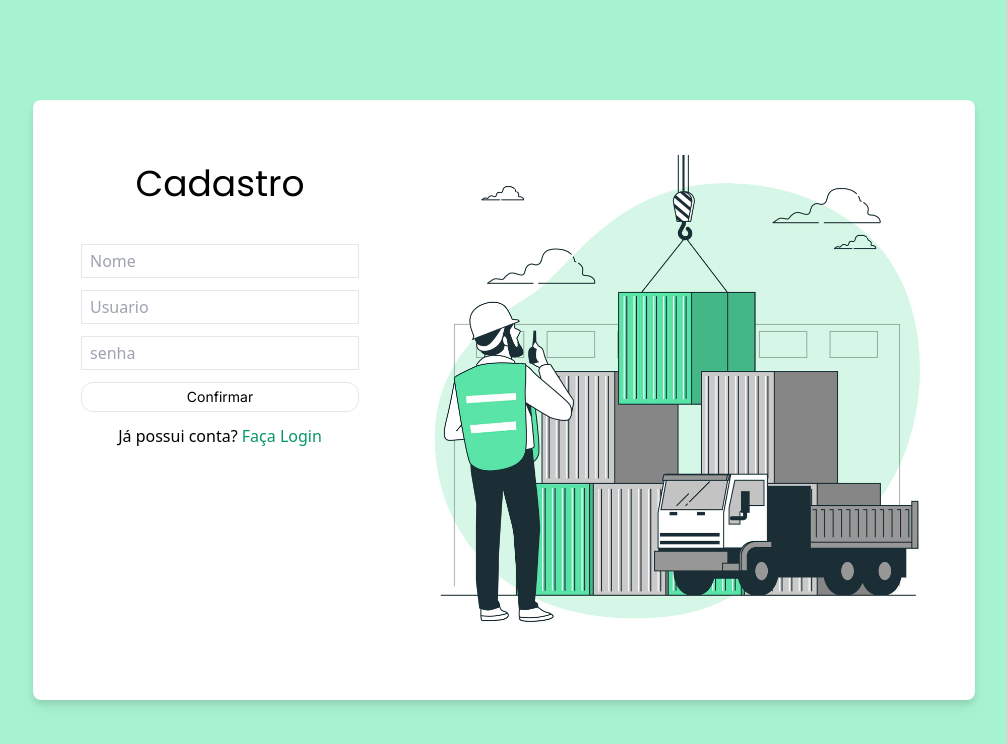
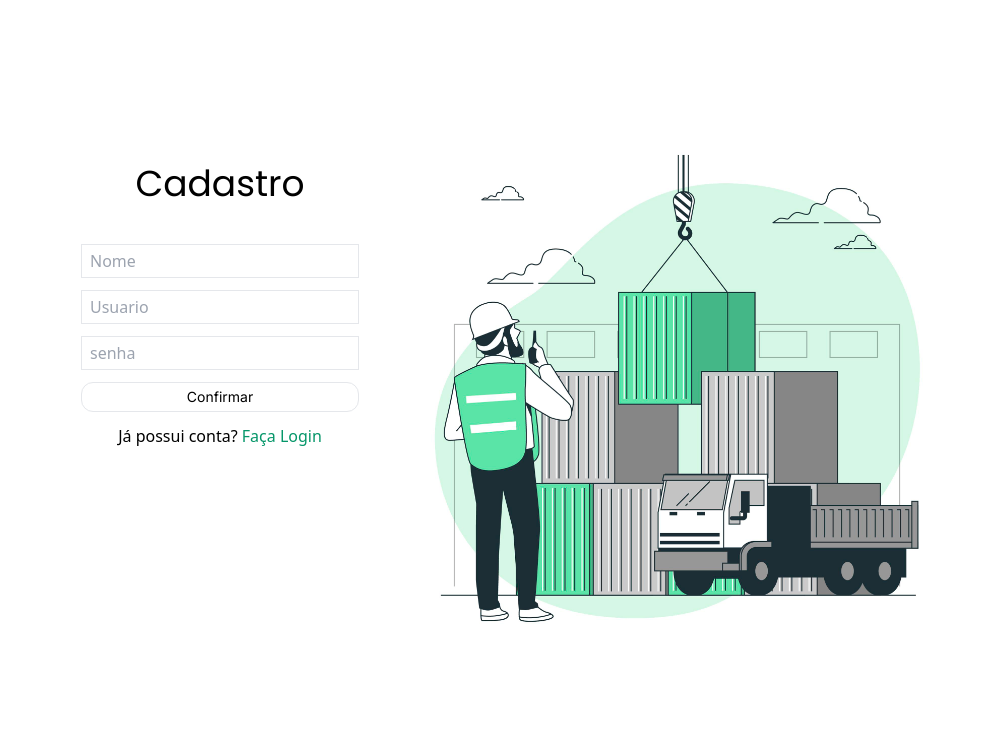
Before and after one commit to fre200tey623/Programacao-Web, a React (Vite) app in the folder Front-end/: page /cadastro in a window 1280 px wide. Shown: the top 744 px of the page, without its empty margins (136-1143 px from the left). Built offline with nearby package versions, Linux system fonts and the light colour scheme.

Commit message:
Componente Cadastro atualizado

```diff
--- a/Front-end/src/Cadastro.jsx
+++ b/Front-end/src/Cadastro.jsx
@@ -33,8 +33,8 @@ function Cadastro(){
     }
 
     return (
-        <div className='h-screen w-full flex justify-center items-center  bg-emerald-200 '>
-          <div className=' flex gap-16 bg-white rounded-lg px-12 py-6 h-3/4 drop-shadow-lg mx-0 md:mx-4'>
+        <div className='h-screen w-full flex justify-center items-center  '>
+          <div className=' flex gap-16 bg-white rounded-lg px-12 py-6 h-3/4  mx-0 md:mx-4'>
             <div className="flex flex-col h-full gap-10 pt-10 min-w-[278px]">
               <div className='flex justify-center '>
                 <h1 className='text-4xl'>Cadastro</h1>
```
